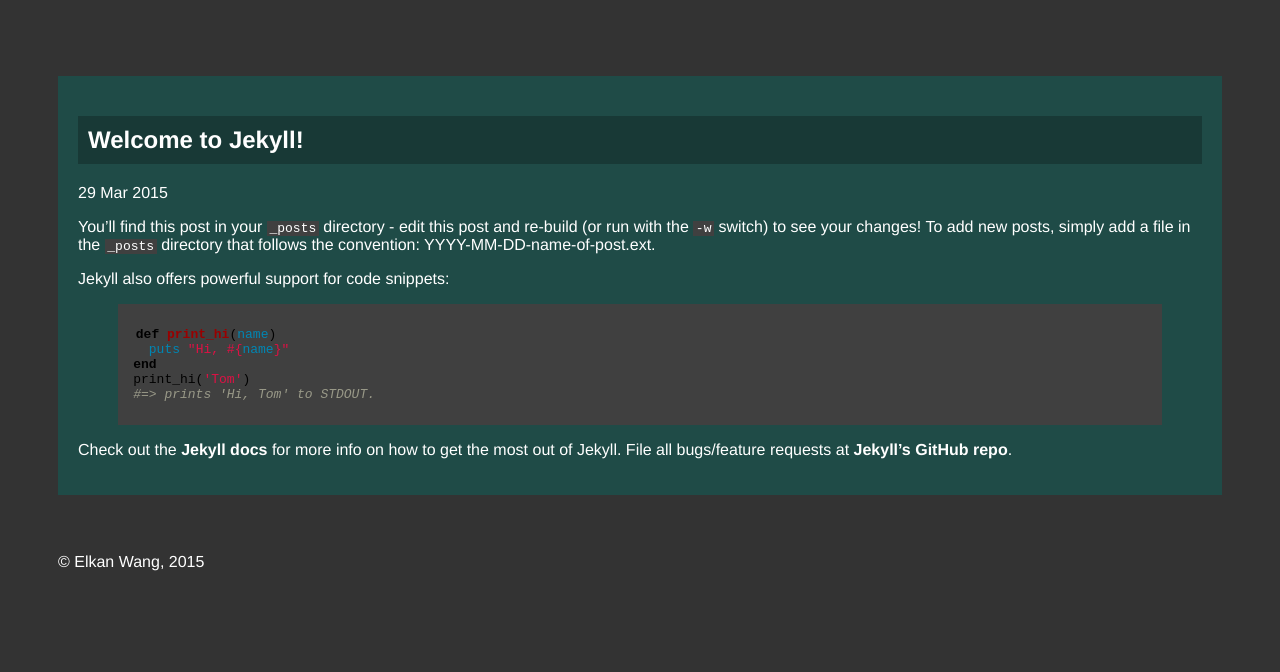
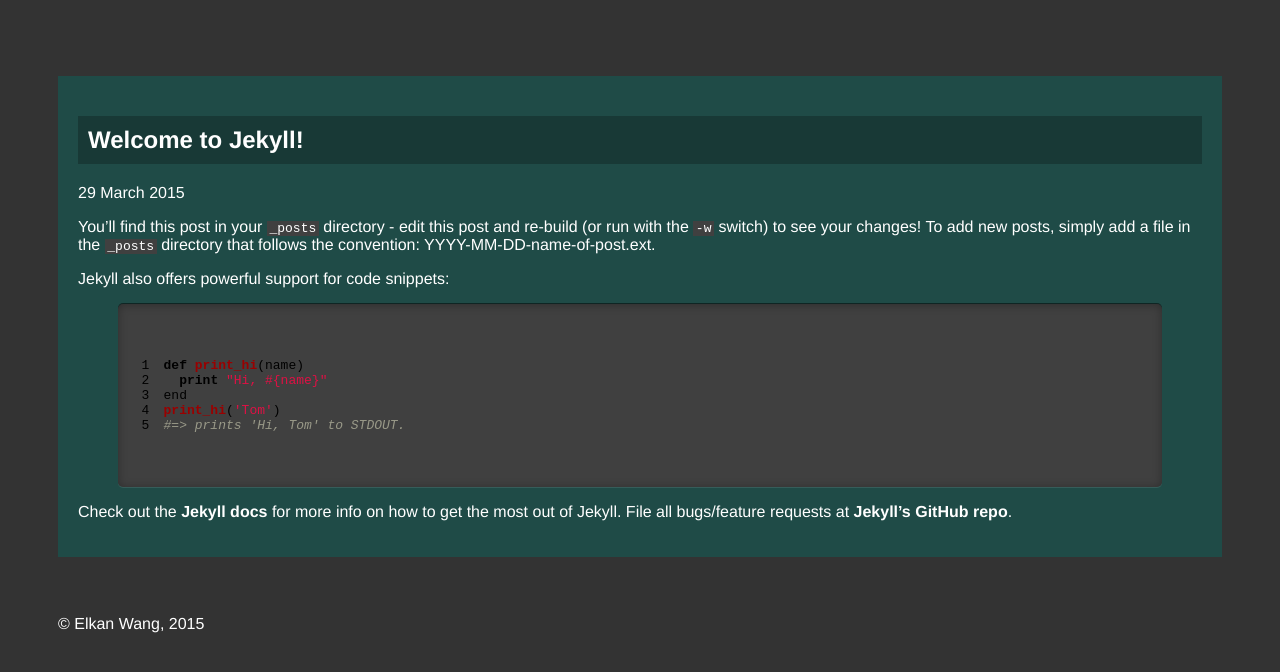
Before and after one commit to 746396173/elkanwang.github.io, a Jekyll site: the page built from _posts/2015-03-29-welcome-to-jekyll.markdown, in a window 1280 px wide. Shown: the top 672 px of the page. Built offline with Jekyll 4.4.1, drawn with Linux system fonts in a browser that asks for light colours; nearby versions of some CDN libraries; some web fonts are replaced; Markdown is read by kramdown in place of the engine named in the settings.

Commit message:
change css for code highlighting

```diff
--- a/_layouts/post.html
+++ b/_layouts/post.html
@@ -4,7 +4,7 @@
 <div id="post" class="block">
 
 	<h2 class="title">{{ page.title }}</h2>
-	<p class="meta">{{ page.date | date_to_string }}</p>
+	<p class="meta">{{ page.date | date_to_long_string }}</p>
 
 	<div class="post">
 	{{ content }}
--- a/_posts/2015-03-29-welcome-to-jekyll.markdown
+++ b/_posts/2015-03-29-welcome-to-jekyll.markdown
@@ -10,9 +10,9 @@
 
 Jekyll also offers powerful support for code snippets:
 
-{% highlight ruby %}
+{% highlight python linenos %}
 def print_hi(name)
-  puts "Hi, #{name}"
+  print "Hi, #{name}"
 end
 print_hi('Tom')
 #=> prints 'Hi, Tom' to STDOUT.
--- a/css/main.css
+++ b/css/main.css
@@ -182,7 +182,10 @@
 
 .highlight {
   background-color: #404040;
+  border-radius: 5px;
+  box-shadow: inset 0 1px 10px rgba(0, 0, 0, 0.3), 0 1px 0 rgba(255, 255, 255, 0.1), 0 -1px 0 rgba(0, 0, 0, 0.5);
   color: #000000;
+  font-family: "Metrophobic", Helvetica, sans-serif;
   padding: 10px; }
 
 .highlight .c {
--- a/sass/modules/_syntax.scss
+++ b/sass/modules/_syntax.scss
@@ -1,6 +1,9 @@
 .highlight  {
 	background-color:lighten($background-color,25);
+	border-radius: 5px;
+	box-shadow: inset 0 1px 10px rgba(0,0,0,0.3),0 1px 0 rgba(255,255,255,0.1),0 -1px 0 rgba(0,0,0,0.5);
 	color: #000000;
+	font-family: "Metrophobic", Helvetica, sans-serif;
 	padding: 10px;
 }
 .highlight .c { color: #999988; font-style: italic } /* Comment */
```
Also changed, not shown: 3 other files.
